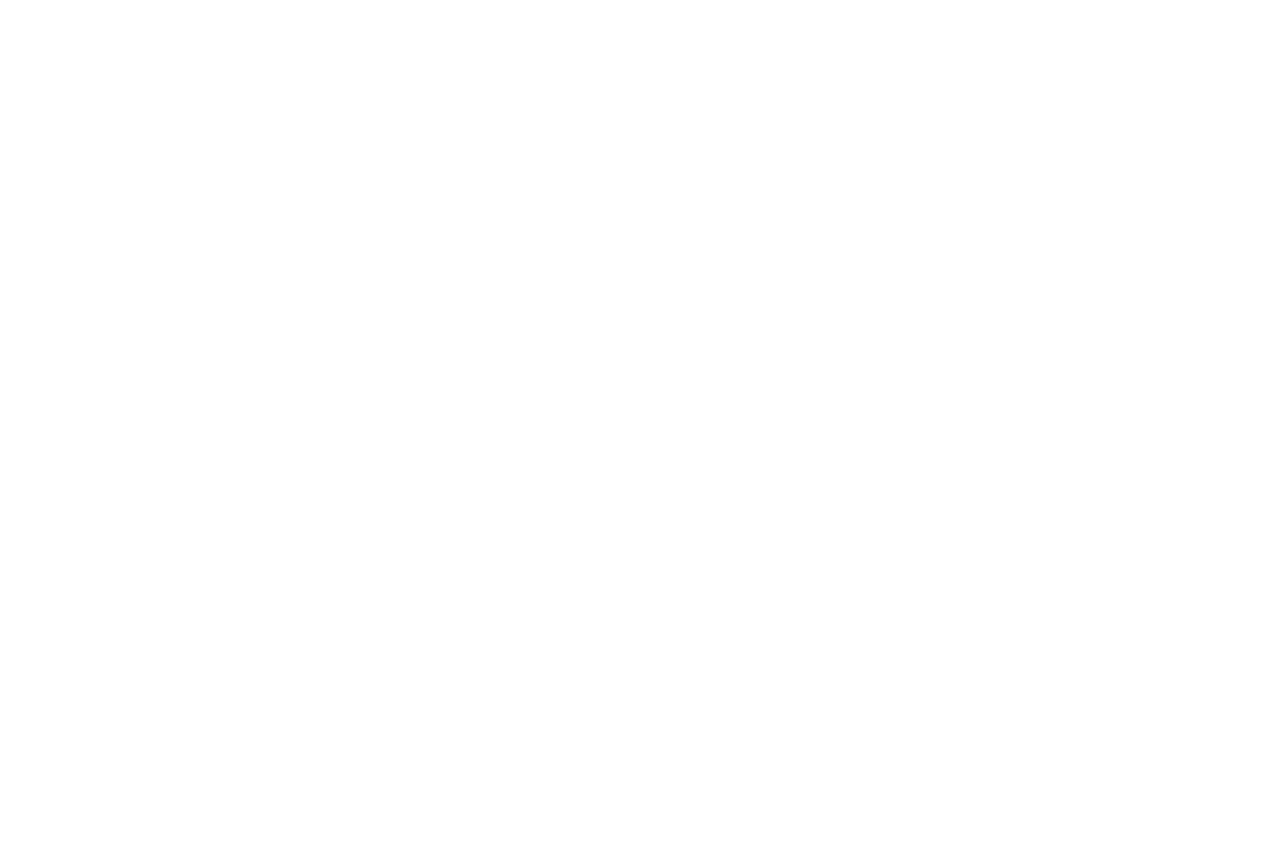
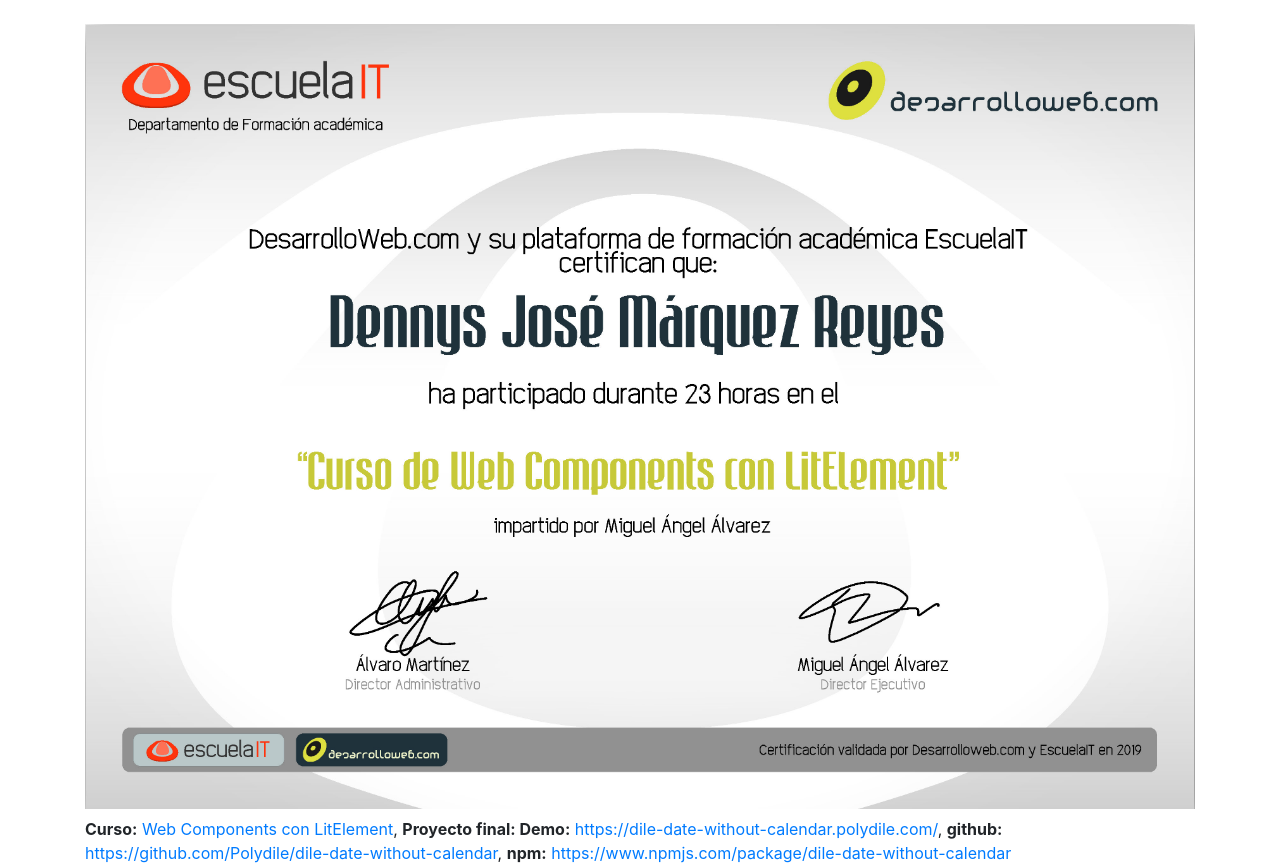
Before and after one commit to Polydile/dile-date-without-calendar, a plain HTML site: page course/certificate/index.html in a window 1280 px wide. Before the commit the page ends 800 px from the top, so only its background shows below. Drawn offline with nearby package versions, Linux system fonts and the light colour scheme.

Commit message:
init commit

```diff
--- a/course/certificate/index.html
+++ b/course/certificate/index.html
@@ -3,8 +3,26 @@
 <head>
     <meta charset="UTF-8">
     <title>Certificado de finalización del curso de EscuelaIT - Web Components con LitElement </title>
+
+    <link rel="stylesheet" href="https://stackpath.bootstrapcdn.com/bootstrap/4.3.1/css/bootstrap.min.css">
+
 </head>
 <body>
 
+    <div class="container mt-4 mt-4">
+
+        <img class="img-fluid" src="certificate.jpg"/>
+
+        <div class="mt-2">
+            <span>
+                <strong>Curso:</strong> <a href="https://escuela.it/cursos/curso-web-components-litelement/" target="_blank">Web Components con LitElement</a>,
+                <strong>Proyecto final: Demo:</strong> <a href="https://dile-date-without-calendar.polydile.com/" target="_blank">https://dile-date-without-calendar.polydile.com/</a>,
+                <strong>github:</strong> <a href="https://github.com/Polydile/dile-date-without-calendar" target="_blank">https://github.com/Polydile/dile-date-without-calendar</a>,
+                <strong>npm:</strong> <a href="https://github.com/Polydile/dile-date-without-calendar" target="_blank">https://www.npmjs.com/package/dile-date-without-calendar</a>
+            </span>
+        </div>
+
+    </div>
+
 </body>
 </html>
```
